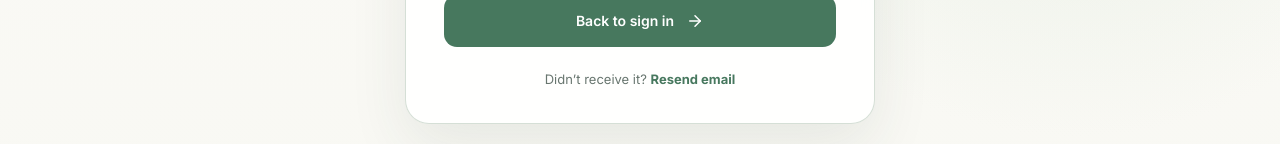
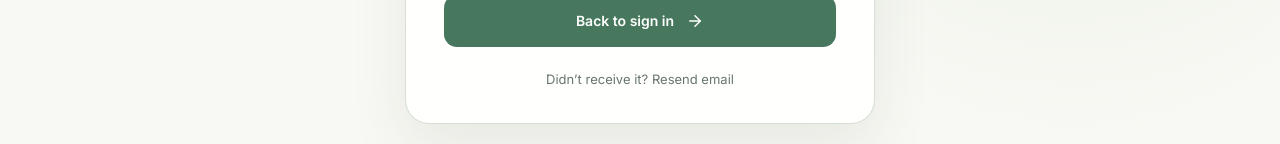
Before and after one commit to iykemoney92/sage-health-followthrough, a Next.js app in the folder sage-app/: page /auth/check-email in a window 1280 px wide. Shown: the part 437-581 px from the top of the page. Built offline with nearby package versions, Linux system fonts and the light colour scheme.

Commit message:
Wire check email resend prototype action

```diff
--- a/sage-app/app/auth/check-email/page.tsx
+++ b/sage-app/app/auth/check-email/page.tsx
@@ -1,6 +1,7 @@
 import Link from "next/link";
 import { ArrowRight, MailCheck } from "lucide-react";
 import { AuthShell } from "@/components/auth-shell";
+import { PrototypeAction } from "@/components/prototype-action";
 
 export default function CheckEmailPage() {
   return (
@@ -12,7 +13,7 @@ export default function CheckEmailPage() {
       <div className="auth-state-icon"><MailCheck /></div>
       <p className="auth-state-copy">Open the message from Sage and select the verification link. You can safely close this page afterwards.</p>
       <Link className="auth-primary" href="/auth/sign-in">Back to sign in <ArrowRight /></Link>
-      <p className="auth-switch">Didn’t receive it? <Link href="#">Resend email</Link></p>
+      <div className="auth-switch">Didn’t receive it? <PrototypeAction className="auth-inline-action" label="Resend email" title="Verification email resent" description="The frontend prototype shows the resend state. Email delivery will be connected during authentication integration."/></div>
     </AuthShell>
   );
 }
```
